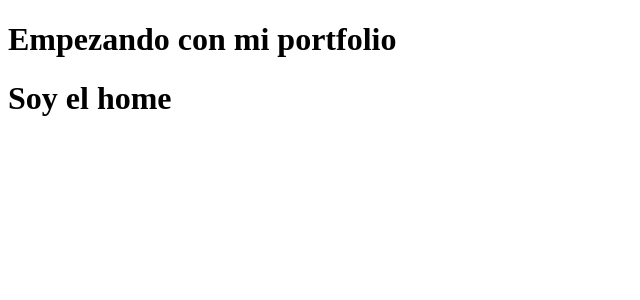
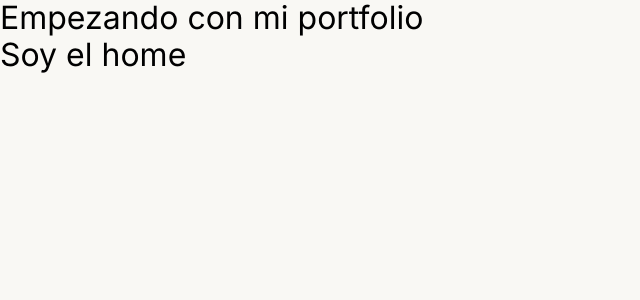
Before and after one commit to jcblastor/portfolio, an Angular app: page / in a window 1280 px wide. Shown: the top 300 px of the page, without its empty margins (0-640 px from the left). Built offline with nearby package versions, Linux system fonts and the light colour scheme.

Commit message:
added global styles, fonts, and normalize

```diff
--- a/src/styles.scss
+++ b/src/styles.scss
@@ -1 +1,39 @@
 /* You can add global styles to this file, and also import other style files */
+@use './assets/sass/normalize';
+
+
+@font-face {
+  font-family: 'Inter';
+  font-style: normal;
+  font-weight: 400;
+  src: local('Inter'),
+      local('Inter-Regular'),
+      url('./assets/fonts/Inter-Regular.ttf') format('truetype');
+}
+
+@font-face {
+  font-family: 'Inter';
+  font-style: normal;
+  src: local('Inter'),
+      local('Inter-Bold'),
+      url('./assets/fonts/Inter-Bold.ttf') format('truetype');
+  font-weight: 700;
+}
+
+* {
+  --primary: #FFC448;
+  --secondary: #7AB5FB;
+  --lightGray: #F9F8F4;
+  --darkBlue: #222937;
+  --shadowBlue: #22293780;
+
+  margin: 0;
+  padding: 0;
+  box-sizing: border-box;
+  font-family: Inter, sans-serif;
+  font-weight: 400;
+}
+
+body {
+  background-color: var(--lightGray);
+}
```
